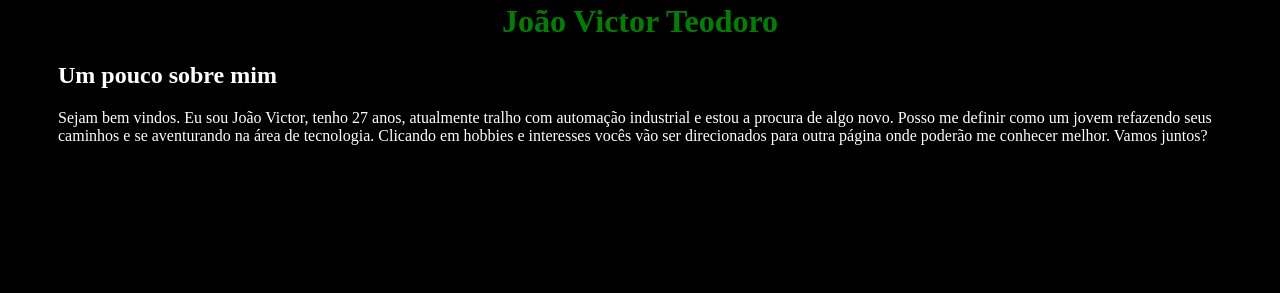
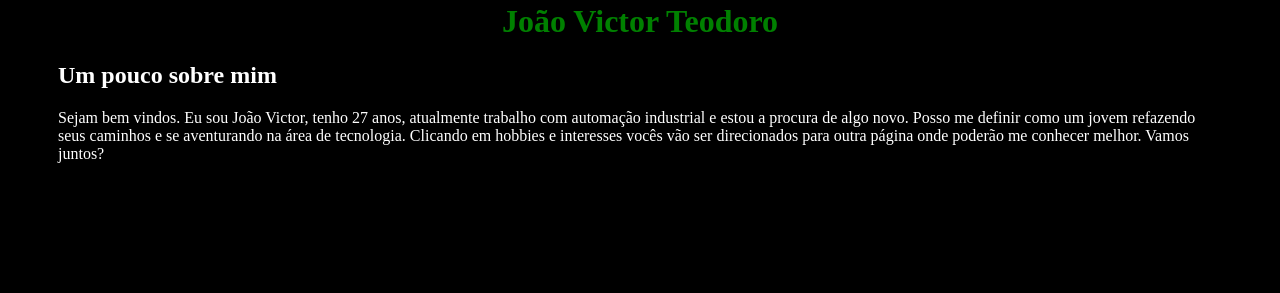
Before and after one commit to JotaVTeodoro/projeto-individual, a plain HTML site: page index.html in a window 1280 px wide. Shown: the part 264-557 px from the top of the page. Drawn offline with Linux system fonts and the light colour scheme.

Commit message:
projeto1 resilia

```diff
--- a/index.html
+++ b/index.html
@@ -33,7 +33,7 @@
         <main>
             <section>
 
-                <p> Sejam bem vindos. Eu sou João Victor, tenho 27 anos, atualmente tralho com automação industrial e
+                <p> Sejam bem vindos. Eu sou João Victor, tenho 27 anos, atualmente trabalho com automação industrial e
                     estou a procura de algo novo. Posso me definir como um jovem refazendo seus caminhos e se
                     aventurando na área de tecnologia. Clicando em hobbies e interesses vocês vão ser direcionados para
                     outra página onde poderão me conhecer melhor. Vamos juntos?
```
